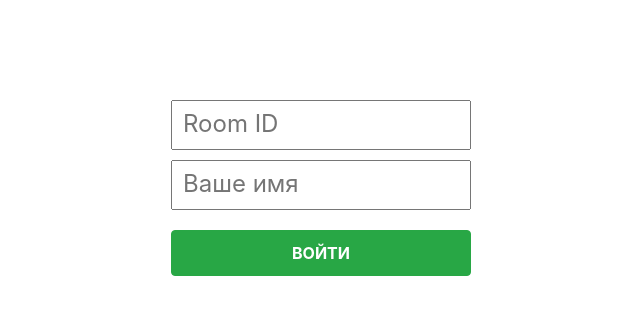
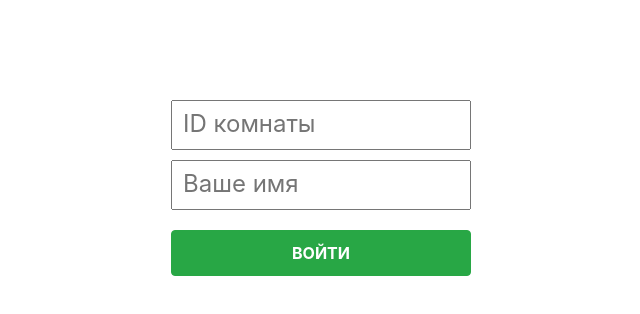
Before and after one commit to yuristy/chat, a React (Create React App) app: page / in a window 1280 px wide. Shown: the top 314 px of the page, without its empty margins (319-959 px from the left). Built offline with nearby package versions, Linux system fonts and the light colour scheme.

Commit message:
Cut the project into components.

```diff
--- a/src/App.js
+++ b/src/App.js
@@ -1,18 +1,11 @@
-import React from 'react'
-import io from 'socket.io-client'
+import React from 'react';
+import JoinBlock from './components/JoinBlock';
+
 
 function App() {
-  const connectSocket = () => {
-    io('http://localhost:9999');
-  };
-
   return (
     <div className="wrapper">
-      <div className="join-block">
-        <input type="text" placeholder="Room ID" value=""></input>
-        <input type="text" placeholder="Ваше имя" value=""></input>
-        <button class="btn btn-success">ВОЙТИ</button>
-      </div>
+      <JoinBlock />
     </div>
   );
 }
--- /dev/null
+++ b/src/components/JoinBlock.jsx
@@ -0,0 +1,14 @@
+import React from 'react';
+import socket from '../socket';
+
+function JoinBlock() {
+    return (
+        <div className="join-block">
+            <input type="text" placeholder="ID комнаты"></input>
+            <input type="text" placeholder="Ваше имя"></input>
+            <button className="btn btn-success">ВОЙТИ</button>
+        </div>
+    )
+}
+
+export default JoinBlock;
```
